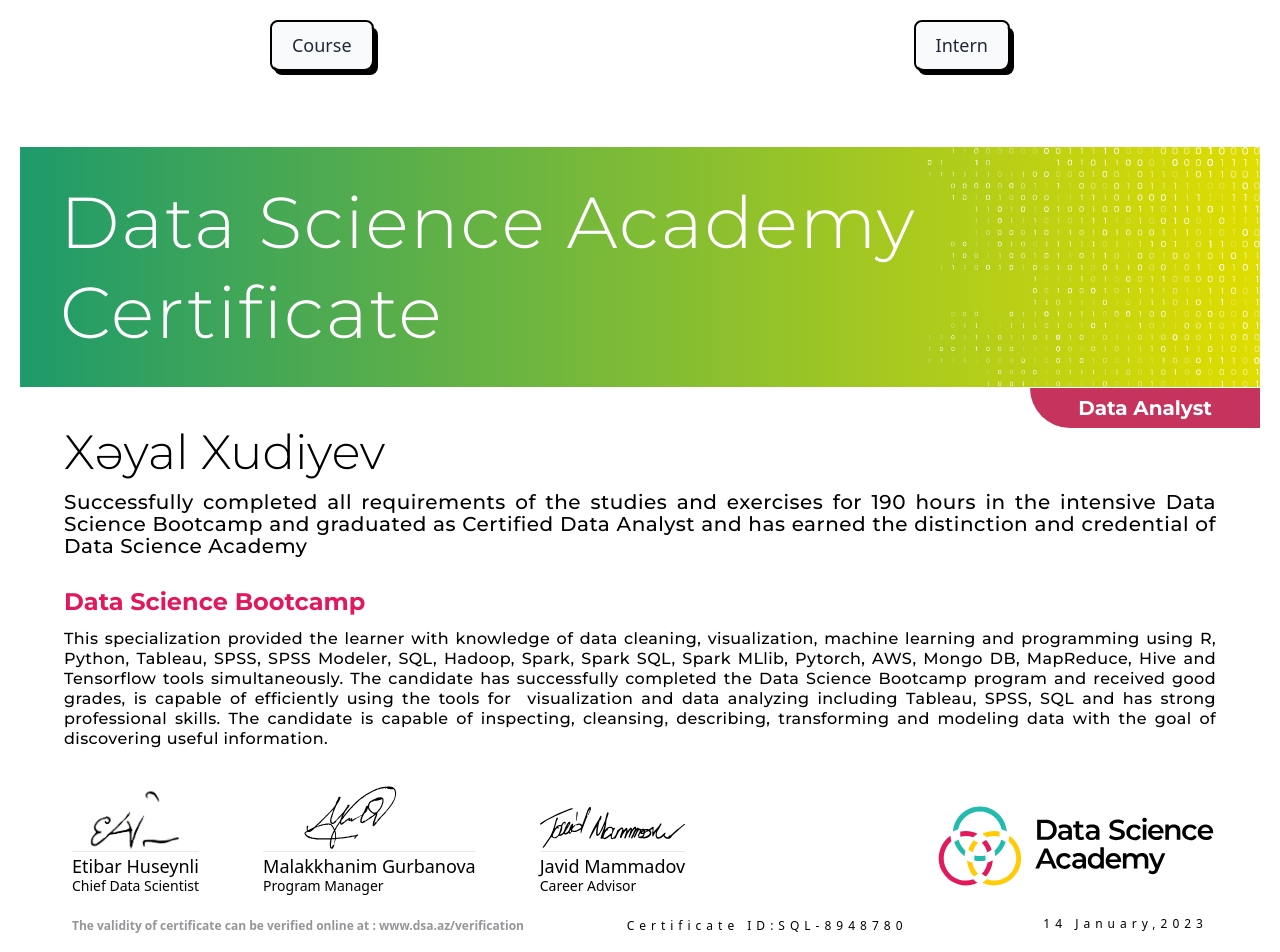
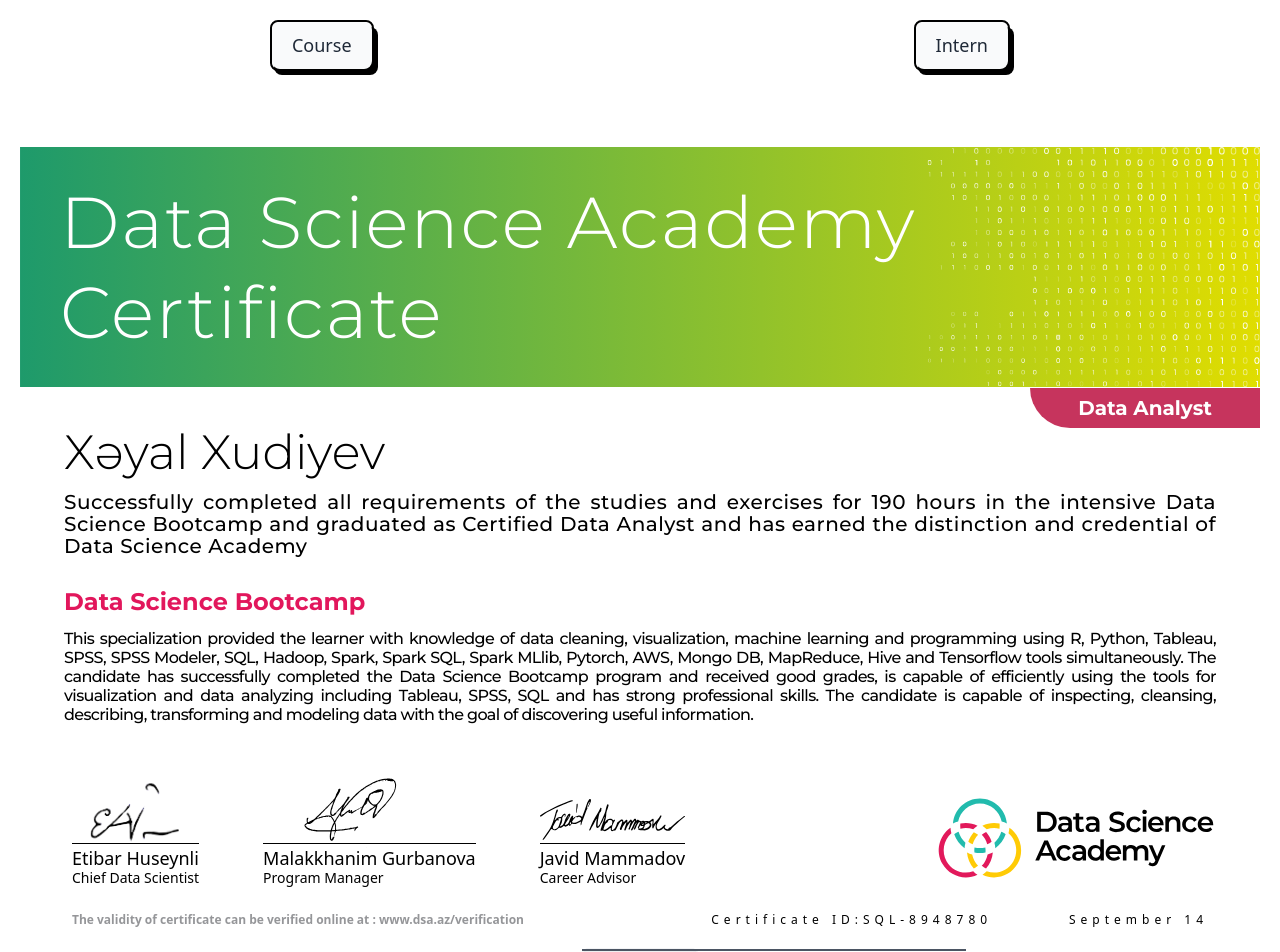
Before and after one commit to XayalXudiyev/Certificate, a React (Vite) app: page / in a window 1280 px wide. Shown: the top 952 px of the page. Built offline with nearby package versions, Linux system fonts and the light colour scheme.

Commit message:
Support 9

```diff
--- a/src/course/components/layout/content/Content.jsx
+++ b/src/course/components/layout/content/Content.jsx
@@ -47,7 +47,7 @@
           {title}
         </textarea>
         <textarea rows="1" className='w-full focus:outline-none text-2xl  text-[#e2175c] font-bold'>Data Science Bootcamp</textarea>
-        <textarea onChange={(e) => setContent(e.target.value)} value={content} rows="8" className='content w-full focus:outline-none tracking-wide text-justify leading-5 font-medium my-1'>
+        <textarea onChange={(e) => setContent(e.target.value)} value={content} rows="8" className='content w-full focus:outline-none text-[15] tracking-[-0.040em] text-justify leading-[19px] font-medium my-1'>
           {content}
         </textarea>
       </div>
@@ -59,22 +59,25 @@
             <div className='pt-2 relative'>
               <img src={EtibarM} alt="" className='absolute bottom-6 m-2' />
 
-              <hr className='' />
-
+              <div className=' border-t-[1px] border-black'>
                 <p className='font-medium text-lg'>Etibar Huseynli</p>
                 <p className='text-sm font-light leading-3'>Chief Data Scientist</p>
               </div>
+            </div>
             <div className='pt-2 relative'>
               <img src={Malakkhanim} alt="" className='absolute bottom-9 left-10  w-24' />
-              <hr className='' />
+              <div className=' border-t-[1px] border-black'>
                 <p className='font-medium text-lg'>Malakkhanim Gurbanova</p>
                 <p className='text-sm font-light leading-3'>Program Manager</p>
               </div>
+
+            </div>
             <div className='pt-2 relative'>
               <img src={Cavid} alt="" className='absolute bottom-11 block w-svw ' />
-              <hr className='' />
+              <div className=' border-t-[1px] border-black'>
                 <p className='font-medium text-lg'>Javid Mammadov</p>
                 <p className='text-sm font-light leading-3'>Career Advisor</p>
+              </div>
             </div>
           </div>
 
@@ -83,9 +86,9 @@
           </div>
         </div>
         <div className='flex justify-between items-center mt-6 text-xs px-8 '>
-          <p className='text-[#959699]   font-bold'>The validity of certificate can be verified online at : <a href="http://www.dsa.az/verification">www.dsa.az/verification</a></p>
-          <div className=' flex  tracking-[5px] pl-9 '>Certificate ID:<textarea className=' tracking-[5px]  focus:outline-none' rows='1'>SQL-8948780</textarea></div>
-          <p ><textarea rows="1" className='tracking-[5px] focus:outline-none w-52 text-end'>14 January,2023</textarea></p>
+          <p className='text-[#959699] font-bold'>The validity of certificate can be verified online at : <a href="http://www.dsa.az/verification">www.dsa.az/verification</a></p>
+          <div className=' flex tracking-[5px] flex-1  justify-end '>Certificate ID:<textarea className='tracking-[5px] focus:outline-none' rows='1'>SQL-8948780</textarea></div>
+          <div ><textarea rows="1" className='tracking-[5px] focus:outline-none mt-1  w-[190px] text-end'>September 14 2023</textarea></div>
         </div>
       </div>
 
--- a/src/index.css
+++ b/src/index.css
@@ -33,5 +33,4 @@
     font-family: "KunstlerScript";
     src: url("../src/assets/sa/s.ttf")
         format("truetype");
-    /* Add more src declarations for other font formats if needed */
 }
--- a/tailwind.config.js
+++ b/tailwind.config.js
@@ -11,7 +11,6 @@
       },
       screens:{
         print:{raw:'print'},
-        // screen:{raw:'print'}
 
       }
     },
```
Lines whose indentation alone changed are shown as unchanged.
